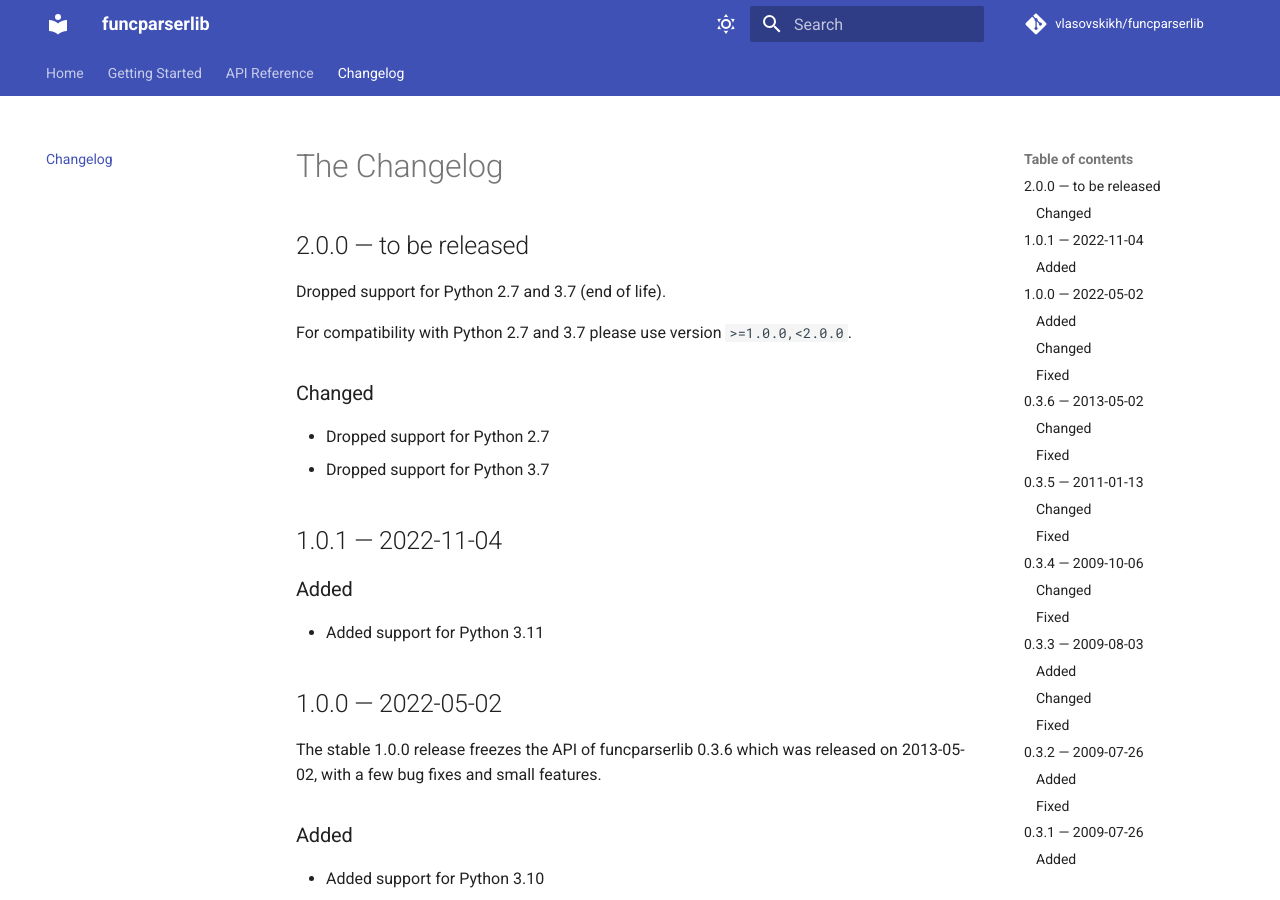
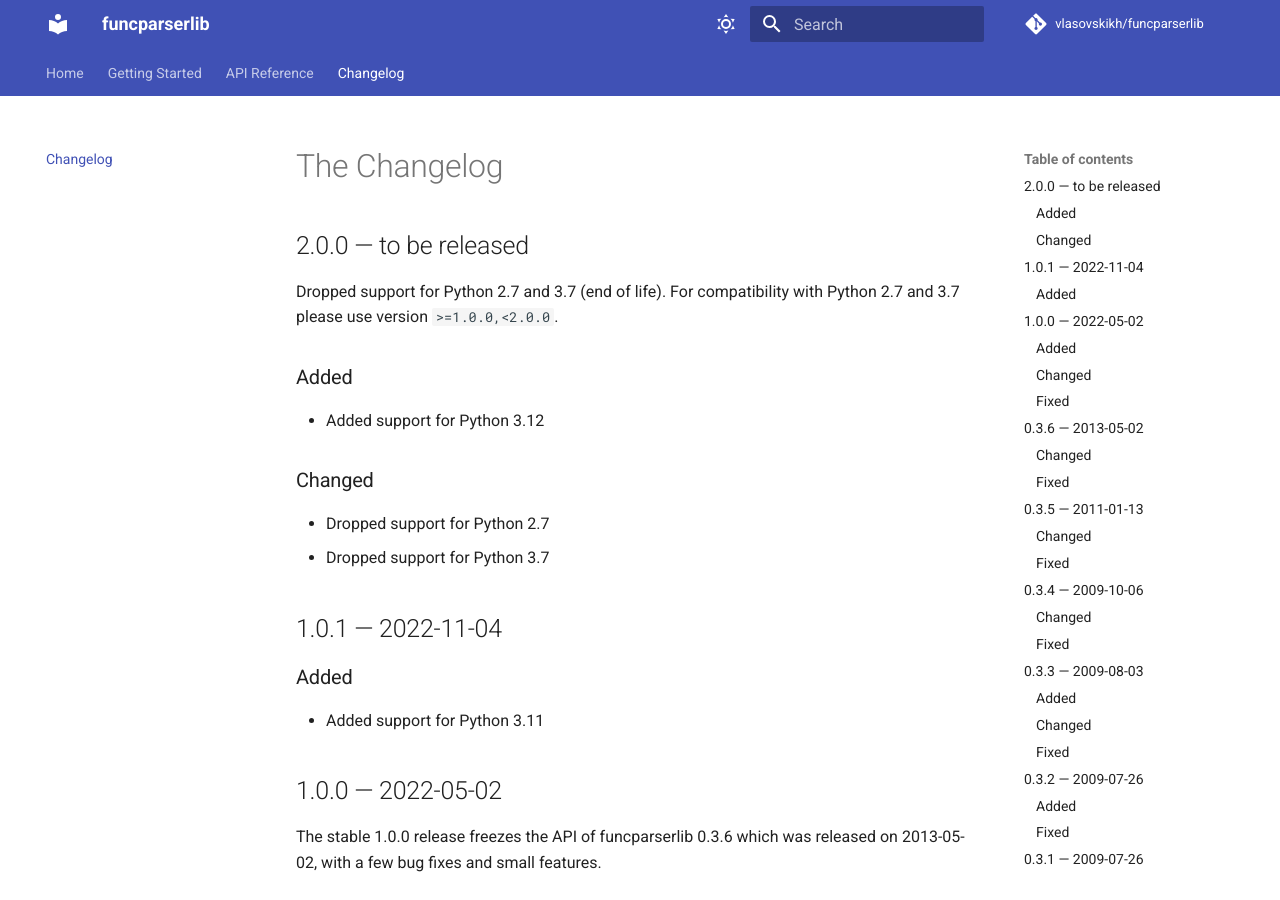
Before and after one commit to vlasovskikh/funcparserlib, an MkDocs documentation site: the page built from docs/changes.md, in a window 1280 px wide and 900 px high. Built offline with MkDocs 1.6.1 and Material for MkDocs 9.7.7, drawn with Linux system fonts in a browser that asks for light colours; comment, search, counter and statistics services are not loaded.

Commit message:
Added support for Python 3.12

```diff
--- a/docs/changes.md
+++ b/docs/changes.md
@@ -4,10 +4,12 @@ The Changelog
 2.0.0 — to be released
 ----------------------
 
-Dropped support for Python 2.7 and 3.7 (end of life).
+Dropped support for Python 2.7 and 3.7 (end of life). For compatibility with Python
+2.7 and 3.7 please use version `>=1.0.0,<2.0.0`.
 
-For compatibility with Python 2.7 and 3.7 please use version `>=1.0.0,<2.0.0`.
+### Added
 
+* Added support for Python 3.12
 
 ### Changed
 
--- a/pyproject.toml
+++ b/pyproject.toml
@@ -16,6 +16,7 @@ classifiers = [
     "Programming Language :: Python :: 3.9",
     "Programming Language :: Python :: 3.10",
     "Programming Language :: Python :: 3.11",
+    "Programming Language :: Python :: 3.12",
 ]
 
 [tool.poetry.dependencies]
```
Also changed, not shown: 4 other files.
